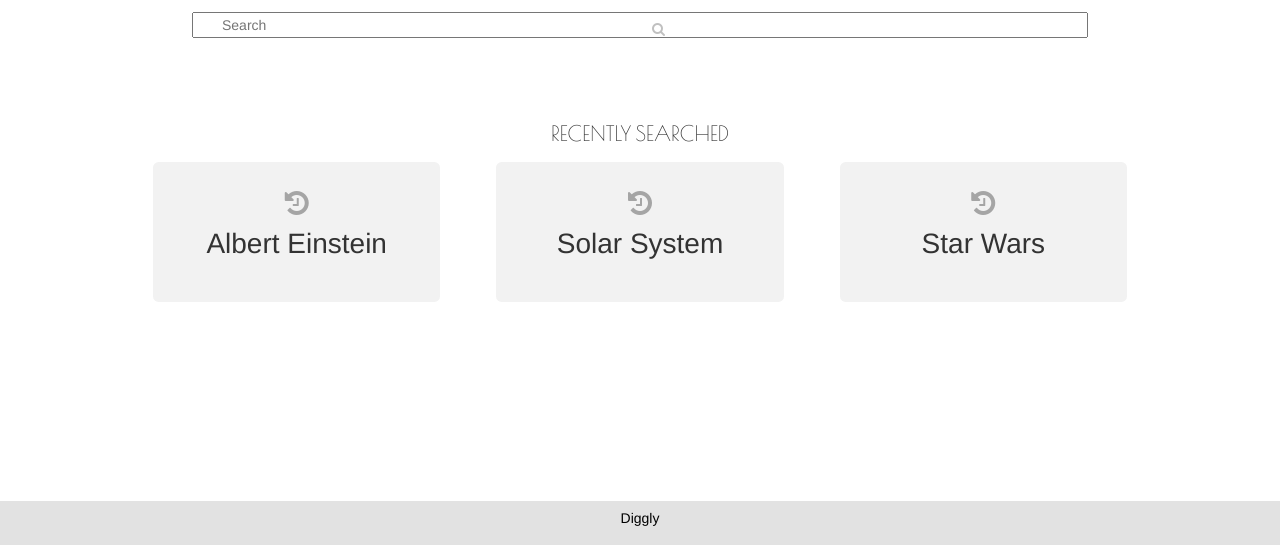
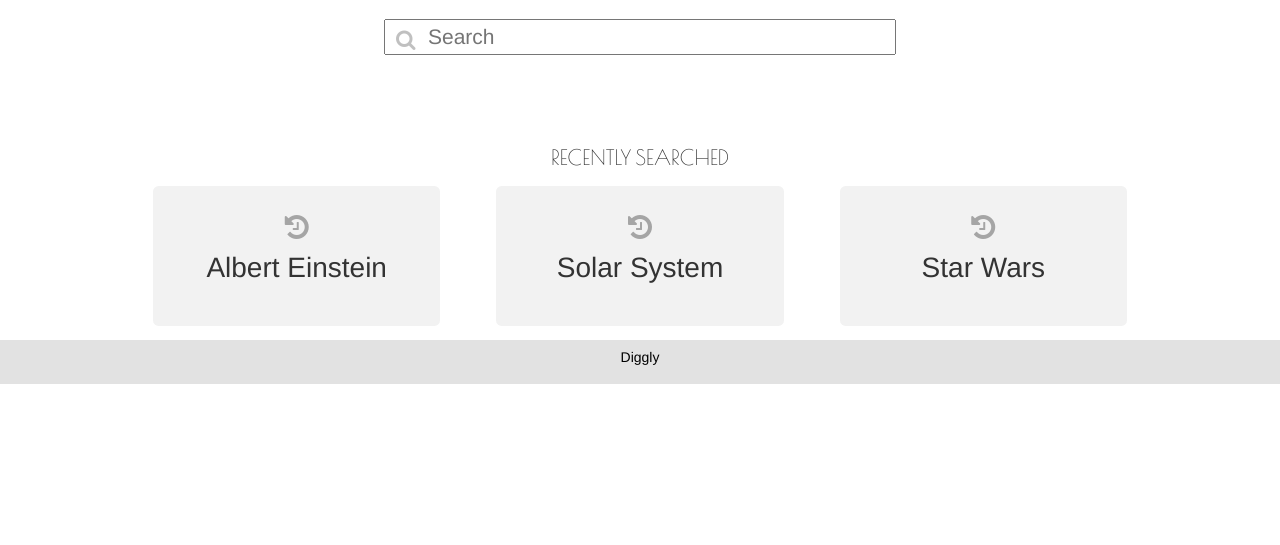
Before and after one commit to WikiDiggly/Diggly, a website: page index.html in a window 1280 px wide. Shown: the part 255-800 px from the top of the page. Drawn offline with nearby package versions, Linux system fonts and the light colour scheme.

Commit message:
minor style changes

```diff
--- a/main.css
+++ b/main.css
@@ -25,10 +25,9 @@ body {
 }
 
 .search-container {
-  width: 70%;
+  width: 40%;
   padding: 1em 0em;
-  text-align: center;
-  font-size: 1em;
+  font-size: 1.5em;
 }
 .search-container .fa-search {
   opacity: 0.3;
@@ -76,7 +75,7 @@ body {
 }
 
 .footer {
-  position: absolute;
+  position: relative;
   bottom: 0;
   background-color: #E2E2E2;
   color: black;
```
